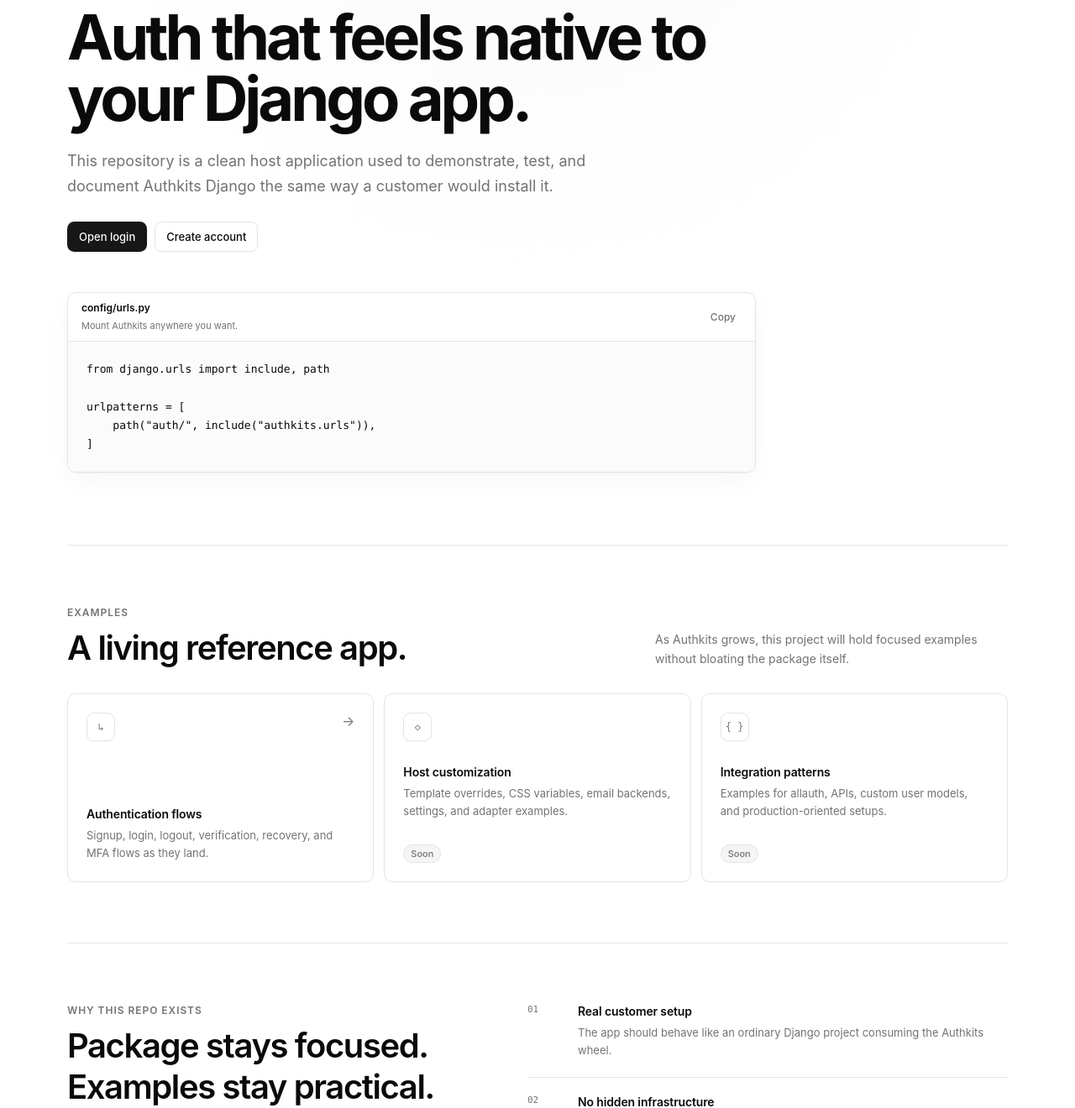
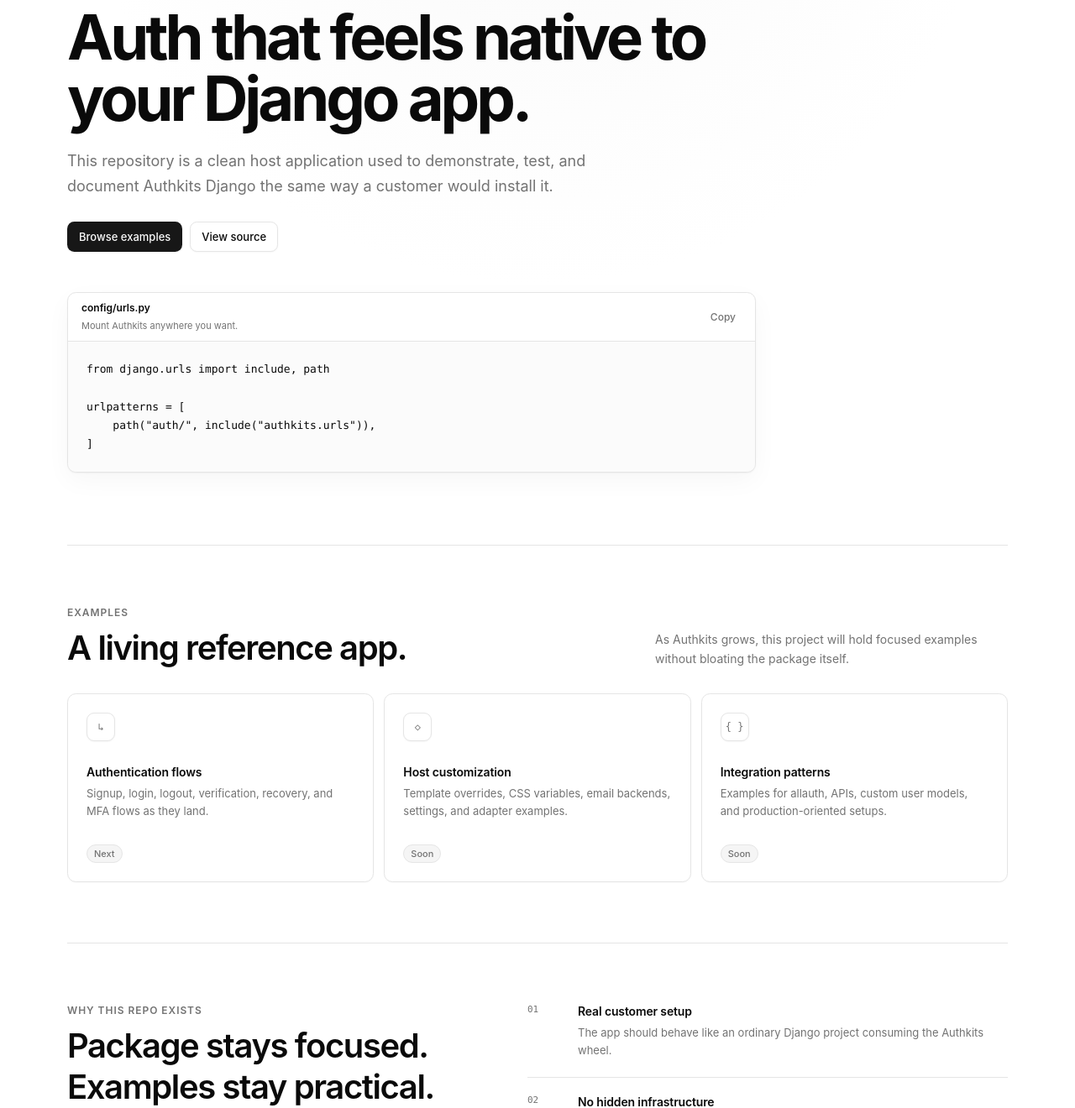
Before and after one commit to jaccqo/authkits-django-test-app, a Django app: page / in a window 1280 px wide. Shown: the part 205-1525 px from the top of the page at 84% size. Run offline with Django 5.2, Linux system fonts and the light colour scheme.

Commit message:
Avoid premature auth route links

```diff
--- a/templates/home.html
+++ b/templates/home.html
@@ -46,8 +46,13 @@
         </p>
 
         <div class="hero-actions">
-          <a class="button button-primary" href="/auth/login/">Open login</a>
-          <a class="button button-outline" href="/auth/signup/">Create account</a>
+          <a class="button button-primary" href="#examples-title">Browse examples</a>
+          <a
+            class="button button-outline"
+            href="https://github.com/jaccqo/authkits-django-test-app"
+          >
+            View source
+          </a>
         </div>
 
         <div class="code-card" aria-label="Django URL configuration example">
@@ -81,14 +86,14 @@ urlpatterns = [
         </div>
 
         <div class="card-grid">
-          <a class="feature-card" href="/auth/login/">
+          <article class="feature-card">
             <div class="feature-icon" aria-hidden="true">↳</div>
             <div>
               <h3>Authentication flows</h3>
               <p>Signup, login, logout, verification, recovery, and MFA flows as they land.</p>
             </div>
-            <span class="card-arrow" aria-hidden="true">→</span>
-          </a>
+            <span class="badge badge-muted">Next</span>
+          </article>
 
           <article class="feature-card">
             <div class="feature-icon" aria-hidden="true">◇</div>
```
